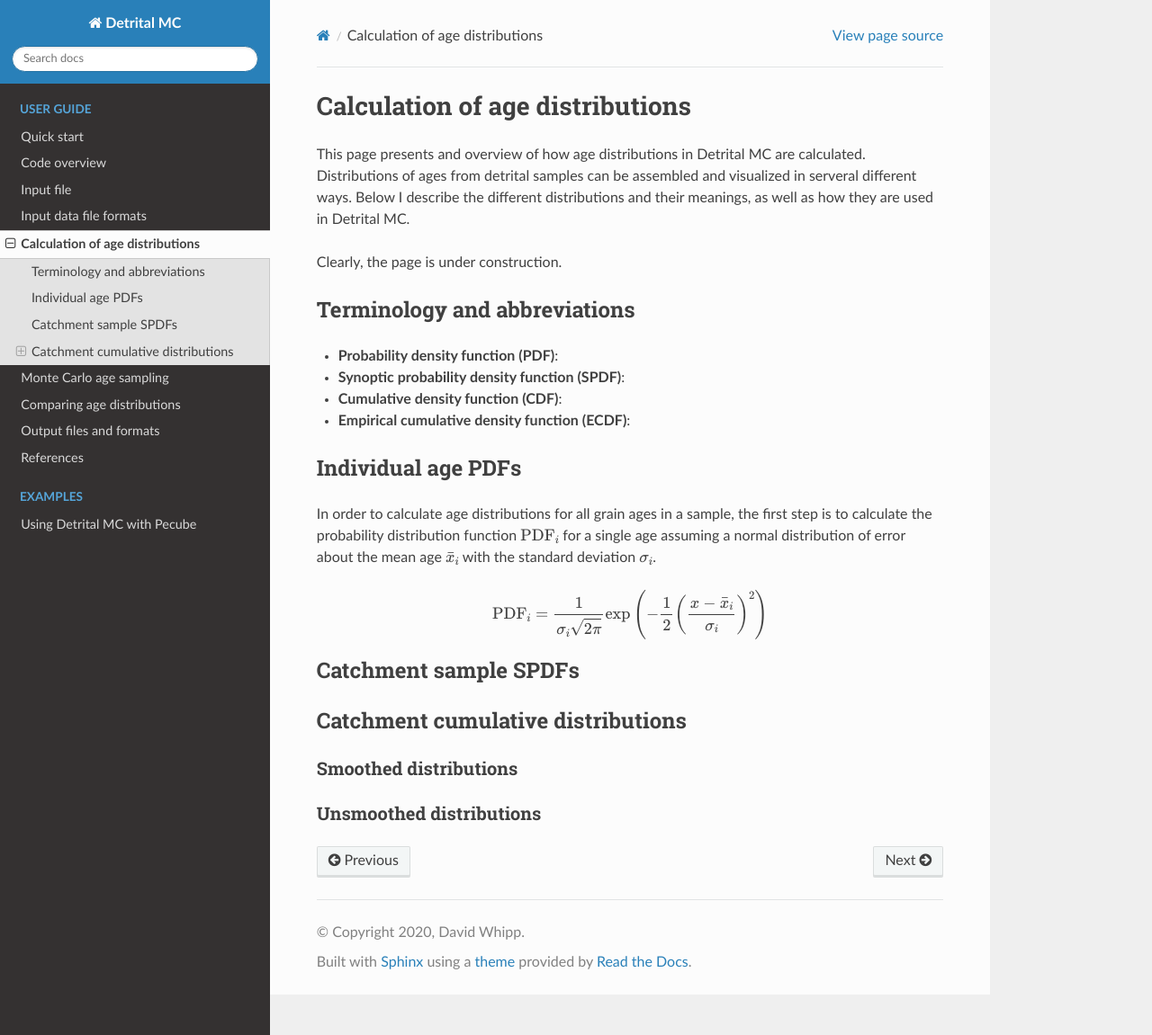
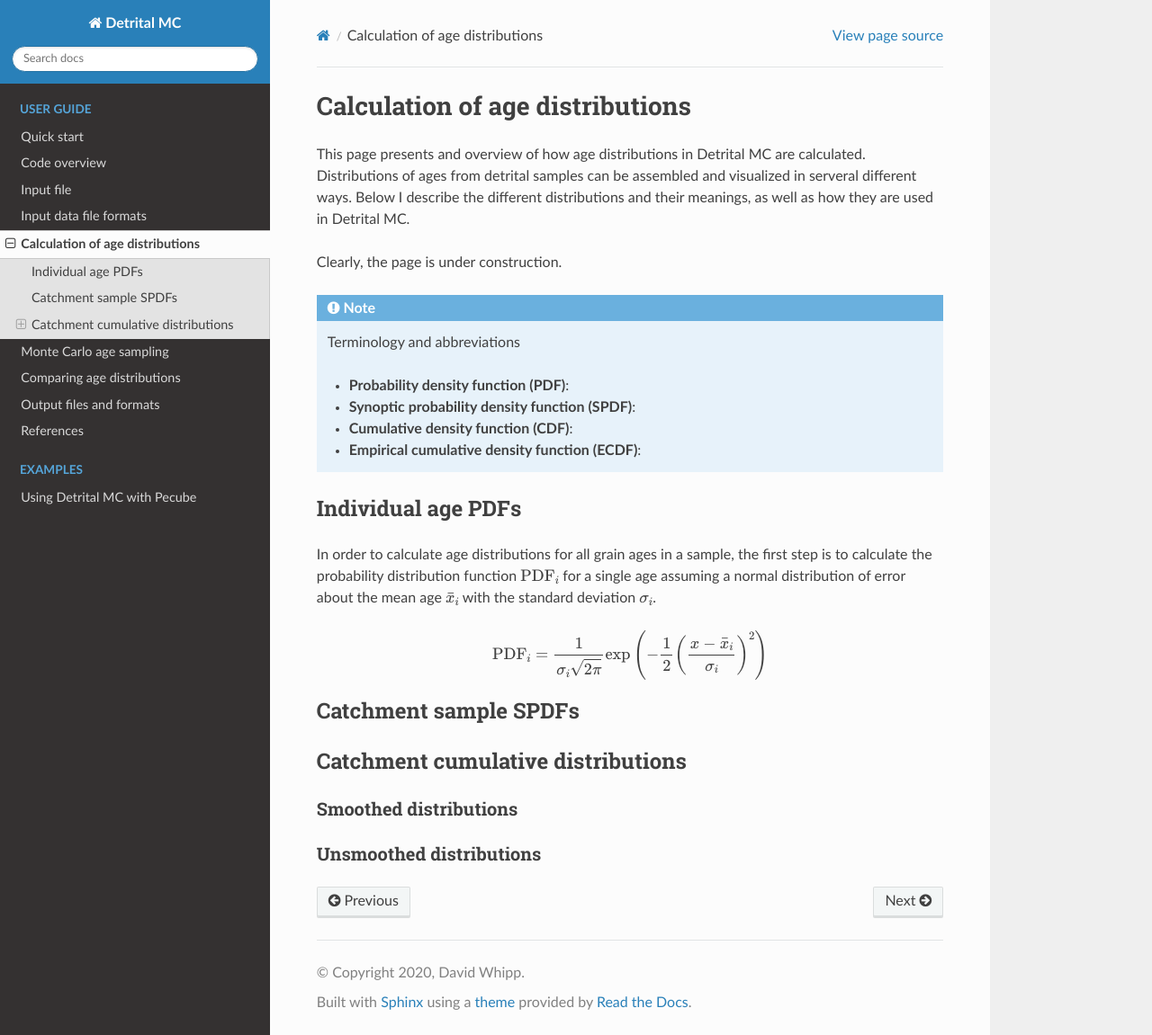
Before and after one commit to HUGG/Detrital-MC, a Sphinx documentation site: the page built from docs/source/manual/age-dists.rst, in a window 1280 px wide and 1151 px high. Shown: the whole window at 90% size. Built offline with Sphinx 7.4.7 and the Read the Docs theme 2.0.0, drawn with Linux system fonts in a browser that asks for light colours; some of the changed lines change nothing that is shown.

Commit message:
Formatting update

```diff
--- a/docs/source/manual/age-dists.rst
+++ b/docs/source/manual/age-dists.rst
@@ -5,13 +5,12 @@ This page presents and overview of how age distributions in Detrital MC are calc
 
 Clearly, the page is under construction.
 
-Terminology and abbreviations
------------------------------
+.. note:: Terminology and abbreviations
 
-- **Probability density function (PDF)**:
-- **Synoptic probability density function (SPDF)**:
-- **Cumulative density function (CDF)**:
-- **Empirical cumulative density function (ECDF)**:
+   - **Probability density function (PDF)**:
+   - **Synoptic probability density function (SPDF)**:
+   - **Cumulative density function (CDF)**:
+   - **Empirical cumulative density function (ECDF)**:
 
 Individual age PDFs
 -------------------
```
